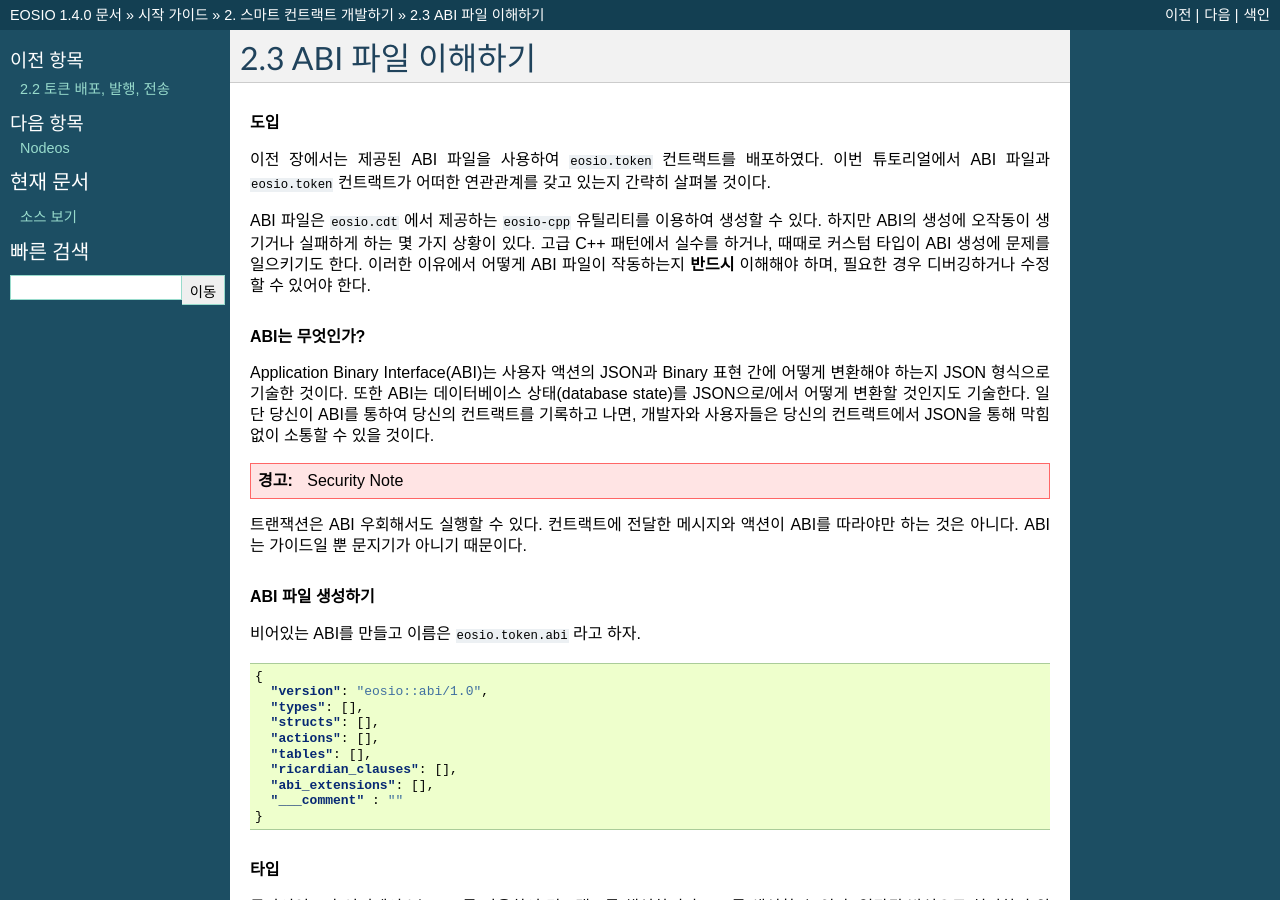
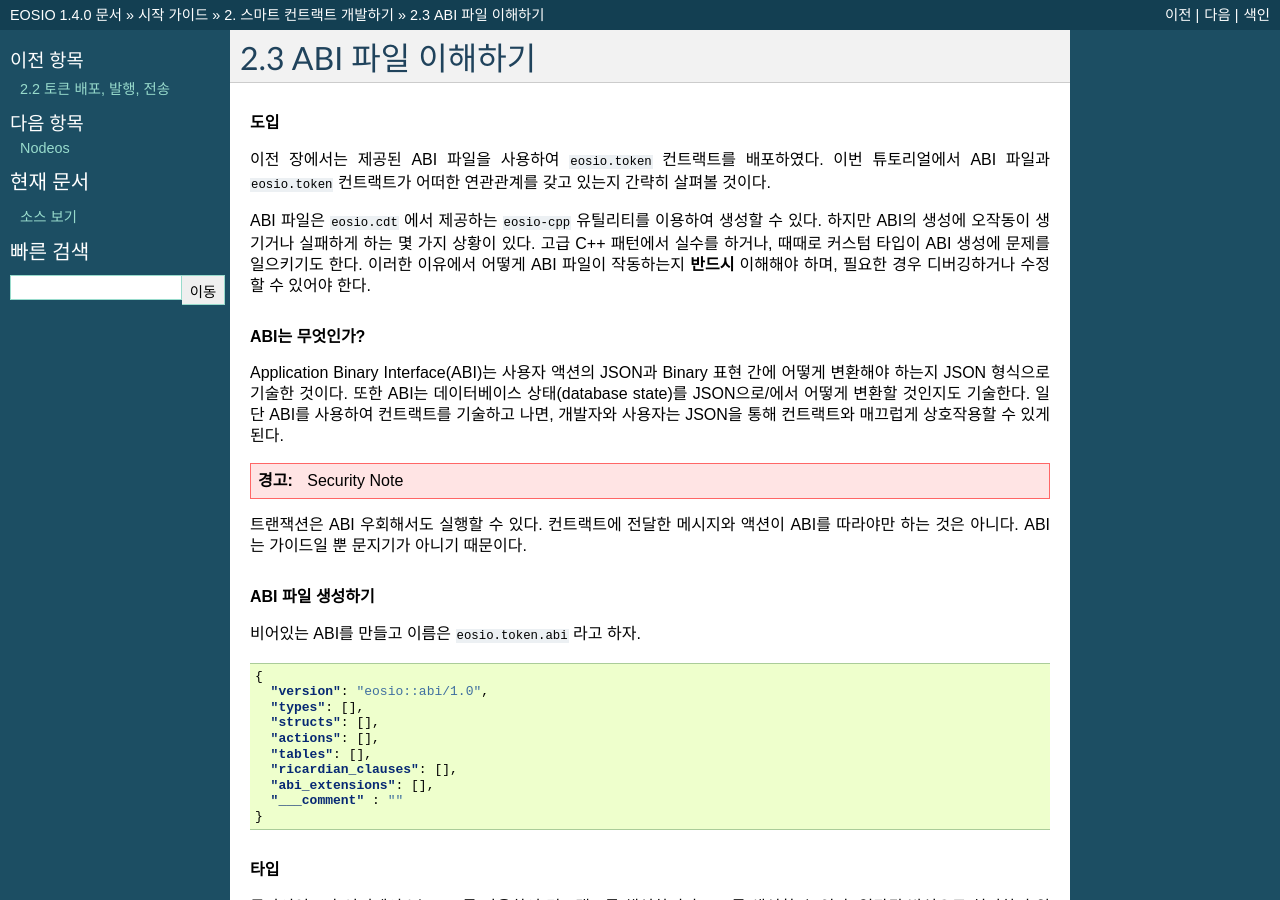
Before and after one commit to eosdevkr/eosio-doc, a Sphinx documentation site: the page built from docs/eosio-home/the-abi.rst, in a window 1280 px wide and 900 px high. Built offline with Sphinx 7.4.7, drawn with Linux system fonts in a browser that asks for light colours.

Commit message:
Update docs/eosio-home/the-abi.rst
Co-Authored-By: code0xff <31336310+code0xff@users.noreply.github.com>

```diff
--- a/docs/eosio-home/the-abi.rst
+++ b/docs/eosio-home/the-abi.rst
@@ -15,7 +15,7 @@ ABI 파일은 ``eosio.cdt`` 에서 제공하는 ``eosio-cpp`` 유틸리티를
 
 Application Binary Interface(ABI)는 사용자 액션의 JSON과 Binary 표현 간에 어떻게 변환해야 하는지 JSON 형식으로 기술한 것이다.
 또한 ABI는 데이터베이스 상태(database state)를 JSON으로/에서 어떻게 변환할 것인지도 기술한다.
-일단 당신이 ABI를 통하여 당신의 컨트랙트를 기록하고 나면, 개발자와 사용자들은 당신의 컨트랙트에서 JSON을 통해 막힘없이 소통할 수 있을 것이다.
+일단 ABI를 사용하여 컨트랙트를 기술하고 나면, 개발자와 사용자는 JSON을 통해 컨트랙트와 매끄럽게 상호작용할 수 있게 된다.
 
 .. warning:: Security Note
 
```
